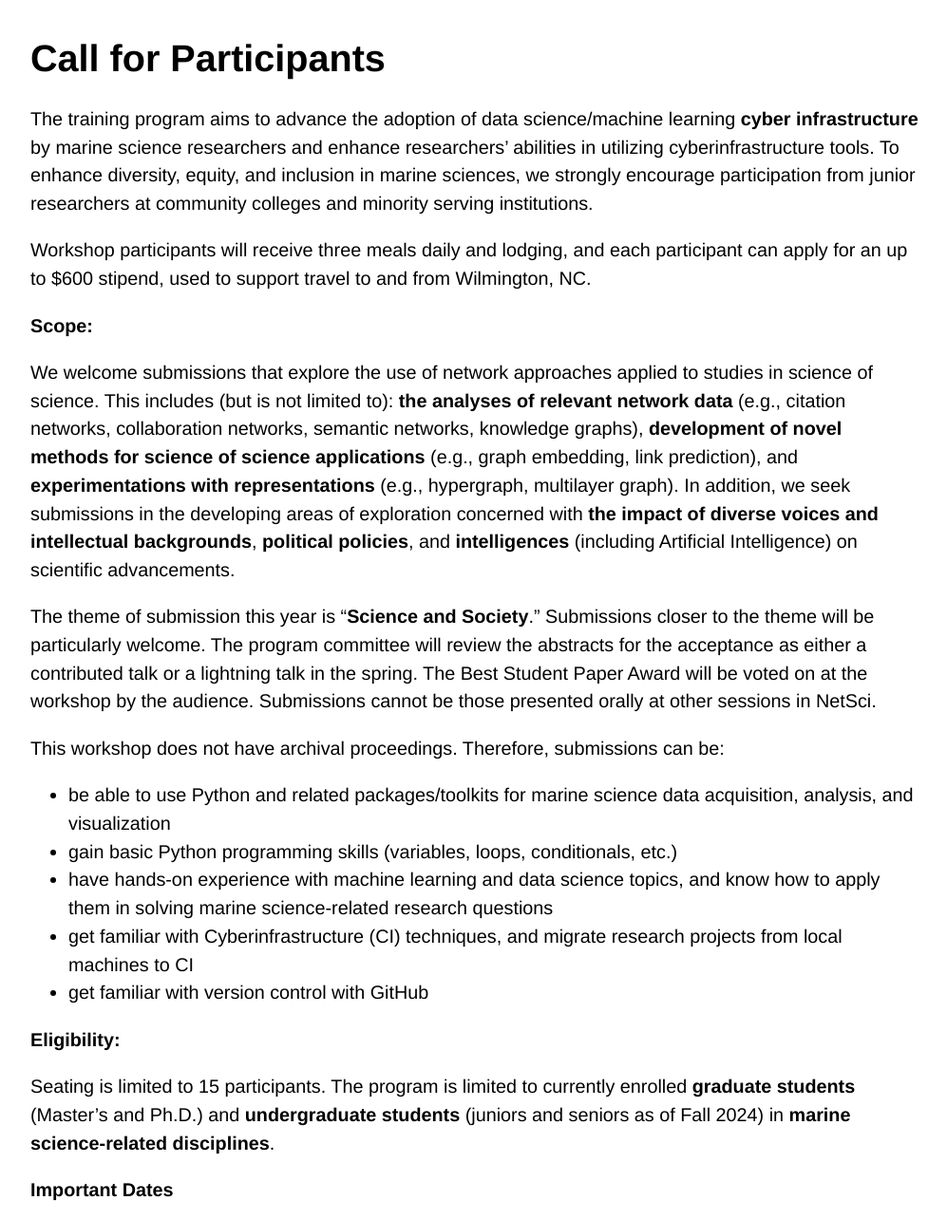
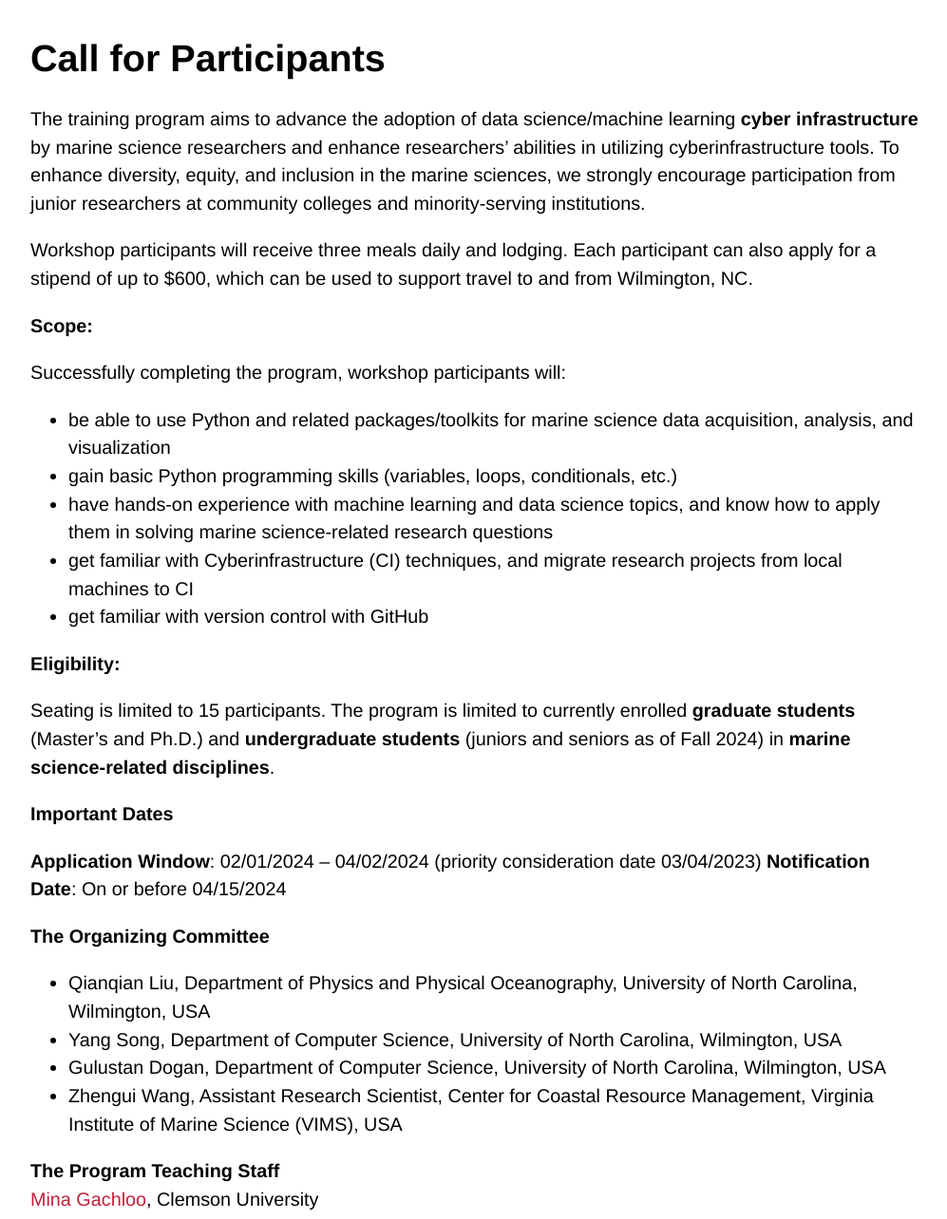
Before and after one commit to uncwcybertraining/uncwcybertraining.github.io, a Jekyll site: the page built from cfp.md, in a window 1280 px wide and 1400 px high, scrolled down 350 px, cut to the strip 116-1400 px from the top of the window. Shown: the whole strip at 95% size, without its empty margins (140-1137 px from the left). Built offline with Jekyll 4.4.1, drawn with Linux system fonts in a browser that asks for light colours; some web fonts are replaced; our own code applies the rules of GitHub Pages for plain Markdown files; some of the changed text lies outside the part shown.

Commit message:
Update cfp fixing zhengui's info and other typos

```diff
--- a/cfp.md
+++ b/cfp.md
@@ -5,17 +5,13 @@
 # Call for Participants
 
 The training program aims to advance the adoption of data science/machine learning **cyber infrastructure** by marine science researchers and enhance researchers' abilities in utilizing
-cyberinfrastructure tools. To enhance diversity, equity, and inclusion in marine sciences, we strongly encourage participation from junior researchers at community colleges and minority serving institutions.
+cyberinfrastructure tools. To enhance diversity, equity, and inclusion in the marine sciences, we strongly encourage participation from junior researchers at community colleges and minority-serving institutions.
 
-Workshop participants will receive three meals daily and lodging, and each participant can apply for an up to $600 stipend, used to support travel to and from Wilmington, NC.
+Workshop participants will receive three meals daily and lodging. Each participant can also apply for a stipend of up to $600, which can be used to support travel to and from Wilmington, NC.
 
 **Scope:**
 
-We welcome submissions that explore the use of network approaches applied to studies in science of science. This includes (but is not limited to): **the analyses of relevant network data** (e.g., citation networks, collaboration networks, semantic networks, knowledge graphs), **development of novel methods for science of science applications** (e.g., graph embedding, link prediction), and **experimentations with representations** (e.g., hypergraph, multilayer graph). In addition, we seek submissions in the developing areas of exploration concerned with **the impact of diverse voices and intellectual backgrounds**, **political policies**, and **intelligences** (including Artificial Intelligence) on scientific advancements.
-
-The theme of submission this year is “**Science and Society**.” Submissions closer to the theme will be particularly welcome. The program committee will review the abstracts for the acceptance as either a contributed talk or a lightning talk in the spring. The Best Student Paper Award will be voted on at the workshop by the audience. Submissions cannot be those presented orally at other sessions in NetSci.
-
-This workshop does not have archival proceedings. Therefore, submissions can be:
+Successfully completing the program, workshop participants will:
 - be able to use Python and related packages/toolkits for marine science data acquisition, analysis, and visualization
 - gain basic Python programming skills (variables, loops, conditionals, etc.)
 - have hands-on experience with machine learning and data science topics, and know how to apply them in solving marine science-related research questions
@@ -33,10 +29,10 @@
 
 **The Organizing Committee**
 
-* Qianqian Liu,Department of Physics and Physical Oceanography, University of North Carolina, Wilmington, USA
+* Qianqian Liu, Department of Physics and Physical Oceanography, University of North Carolina, Wilmington, USA
 * Yang Song, Department of Computer Science, University of North Carolina, Wilmington, USA
 * Gulustan Dogan, Department of Computer Science, University of North Carolina, Wilmington, USA
-* Zhengui Wang, PhD student, Center for Coastal Resource Management, Virginia Institute of Marine Science (VIMS) , Netherlands
+* Zhengui Wang, Assistant Research Scientist, Center for Coastal Resource Management, Virginia Institute of Marine Science (VIMS), USA
 
 
 **The Program Teaching Staff**
```
